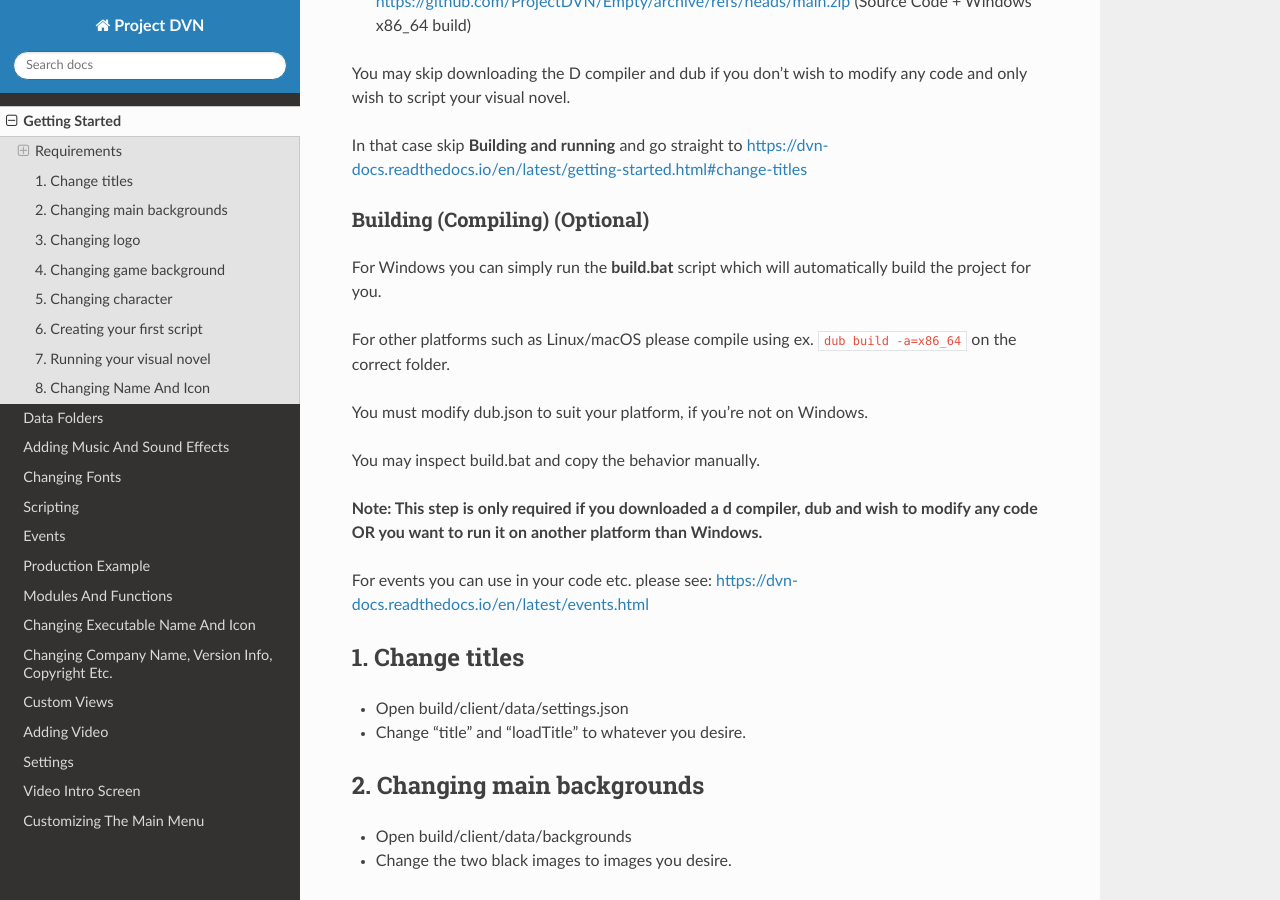
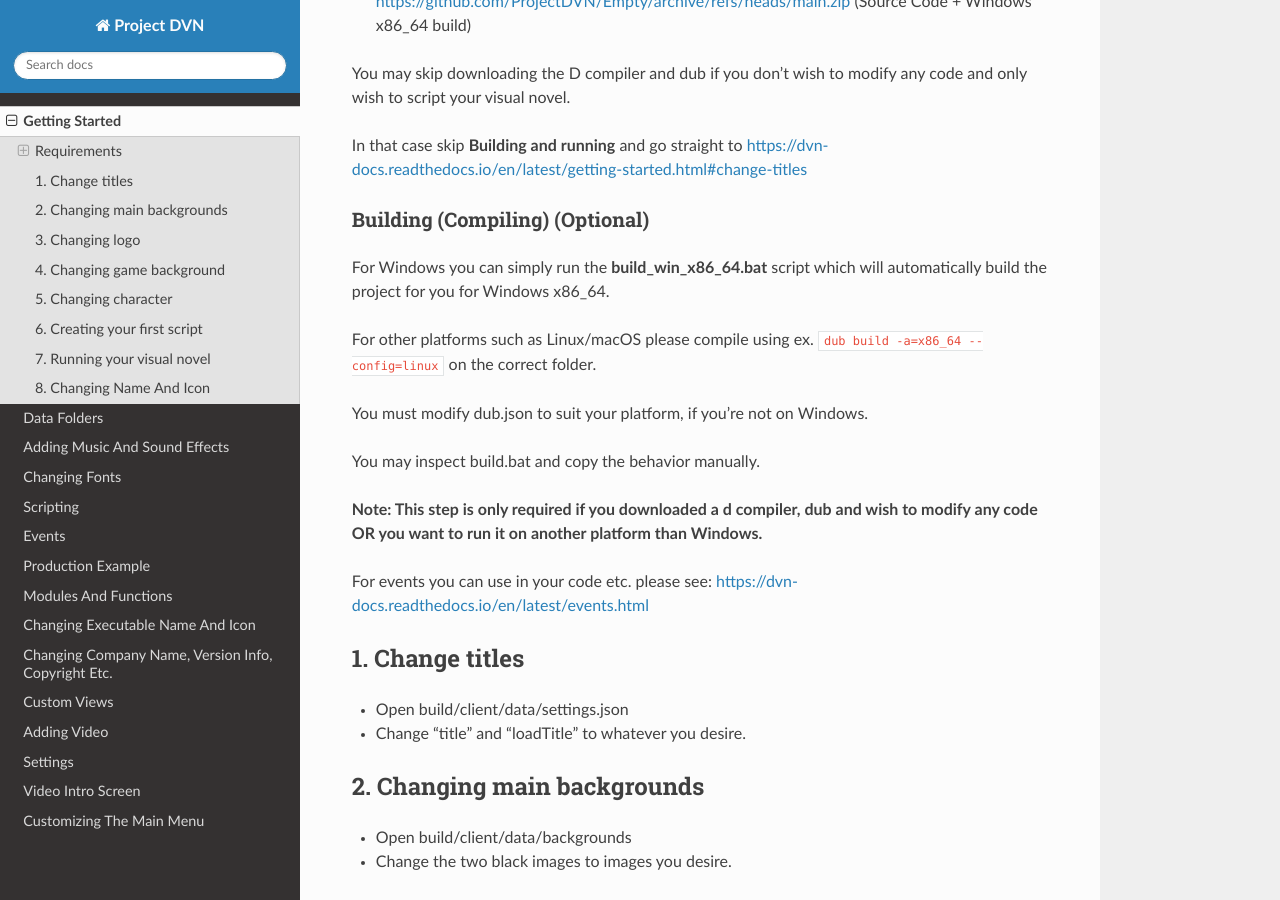
Before and after one commit to ProjectDVN/dvn-docs, a Sphinx documentation site: the page built from docs/source/getting-started.rst, in a window 1280 px wide and 900 px high, scrolled down 370 px. Built offline with Sphinx 7.4.7 and the Read the Docs theme 3.1.0, drawn with Linux system fonts in a browser that asks for light colours.

Commit message:
Update getting-started.rst

```diff
--- a/docs/source/getting-started.rst
+++ b/docs/source/getting-started.rst
@@ -24,11 +24,11 @@ https://dvn-docs.readthedocs.io/en/latest/getting-started.html#change-titles
 Building (Compiling) (Optional)
 ~~~~~~~~~~~~~~~~~~~~~~~~~~~~~~~
 
-For Windows you can simply run the **build.bat** script which will
-automatically build the project for you.
+For Windows you can simply run the **build_win_x86_64.bat** script which will
+automatically build the project for you for Windows x86_64.
 
 For other platforms such as Linux/macOS please compile using ex.
-``dub build -a=x86_64`` on the correct folder.
+``dub build -a=x86_64 --config=linux`` on the correct folder.
 
 You must modify dub.json to suit your platform, if you’re not on
 Windows.
```
